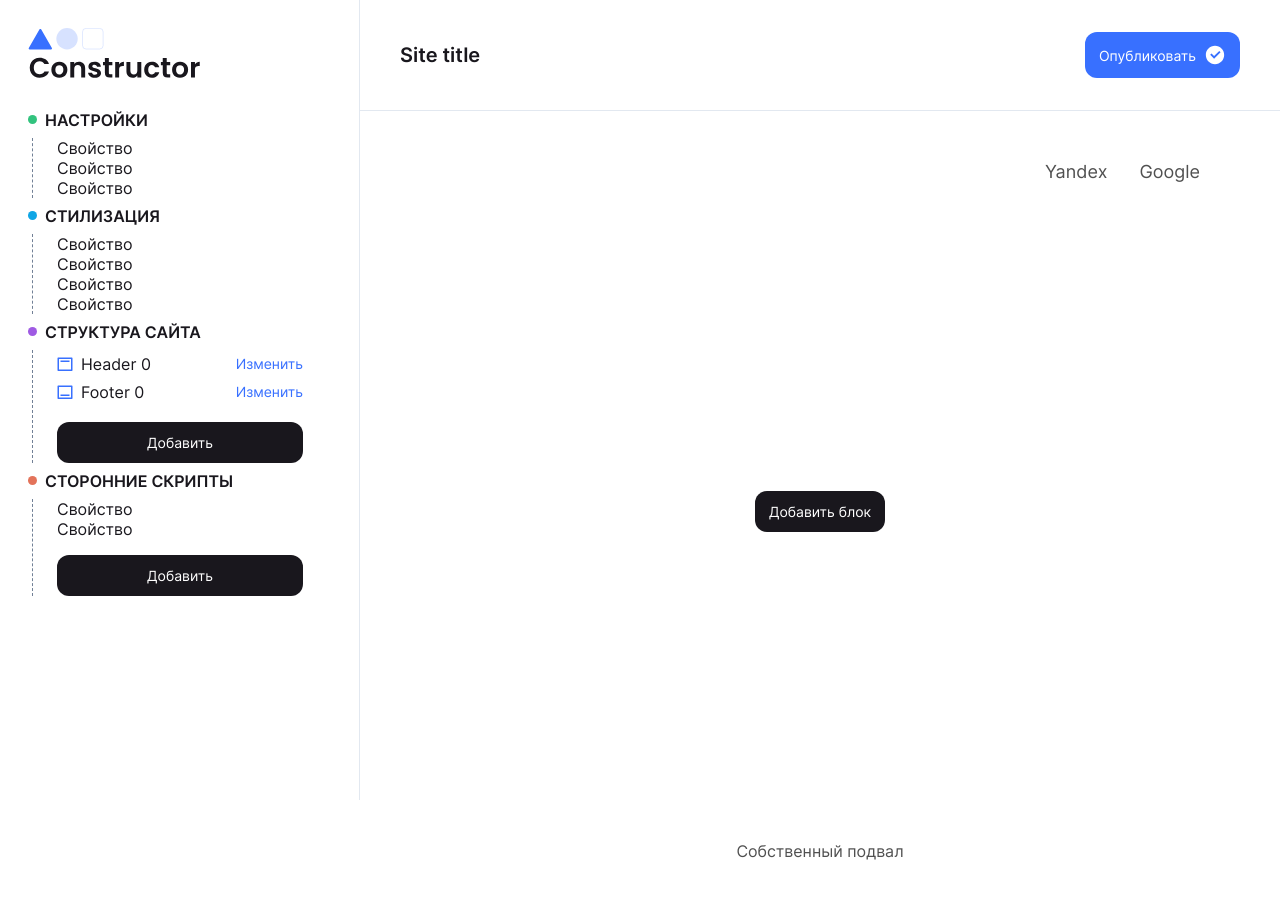
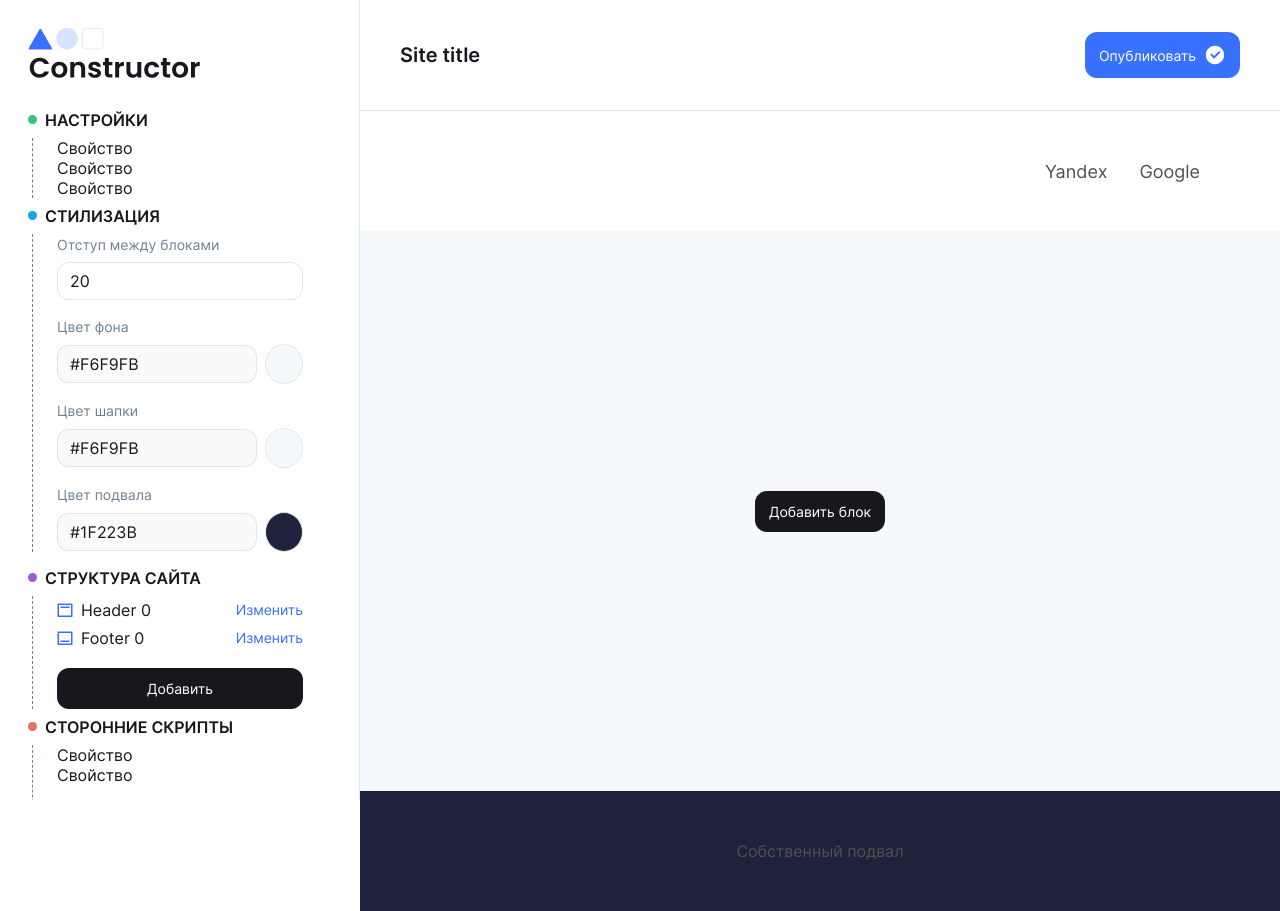
Before and after one commit to RTUITLab/Agora-Hack-2022-RealityX-Frontend, a Vue app: page /projects/1 in a window 1280 px wide. Built offline with nearby package versions, Linux system fonts and the light colour scheme; sample sign-in values are in the browser's storage.

Commit message:
Added styling from sidebar

```diff
--- a/src/components/Editor/Sidebar.vue
+++ b/src/components/Editor/Sidebar.vue
@@ -14,10 +14,30 @@
       <label for="styling"><span class="dot blue"></span>Стилизация</label>
       <input type="checkbox" id="styling">
       <ul>
-        <li>Свойство</li>
-        <li>Свойство</li>
-        <li>Свойство</li>
-        <li>Свойство</li>
+        <li class="input">
+          <label>Отступ между блоками
+            <br>
+            <input type="text" v-model="data.style.blockGap" @change="(e) => saveSettings('bkg', e)">
+          </label>
+        </li>
+        <li class="input">
+          <label>Цвет фона
+            <br>
+            <color-picker :value="data.style.backgroundColor" :small="true" @input="(e) => saveSettings('bgc', e)"></color-picker>
+          </label>
+        </li>
+        <li class="input">
+          <label>Цвет шапки
+            <br>
+            <color-picker :value="data.style.headerColor" :small="true" @input="(e) => saveSettings('hdc', e)"></color-picker>
+          </label>
+        </li>
+        <li class="input">
+          <label>Цвет подвала
+            <br>
+            <color-picker :value="data.style.footerColor" :small="true" @input="(e) => saveSettings('ftc', e)"></color-picker>
+          </label>
+        </li>
       </ul>
     </section>
     <section>
@@ -54,16 +74,43 @@
 import { Component, Prop, Vue } from 'vue-property-decorator'
 import StructureItem from '@/components/Editor/StructureItem.vue'
 import { IProject } from '@/store/types/Project'
+import ColorPicker from '@/components/Forms/ColorPicker.vue'
 
 @Component({
   name: 'sidebar',
-  components: { StructureItem }
+  components: { ColorPicker, StructureItem }
 })
 export default class Sidebar extends Vue {
   @Prop({
     required: true
   })
+  public inputData!: IProject
+
   public data!: IProject
+
+  created () {
+    this.data = this.inputData
+
+    this.$watch('inputData', (newData) => (this.data = newData))
+  }
+
+  saveSettings (field: string, e: any) {
+    switch (field) {
+      case 'bgc':
+        this.data.style.backgroundColor = e
+        break
+      case 'hdc':
+        this.data.style.headerColor = e
+        break
+      case 'ftc':
+        this.data.style.footerColor = e
+        break
+      case 'bkg':
+        this.data.style.blockGap = e.data
+        break
+    }
+    this.$root.$emit('update-settings', this.data)
+  }
 
   createBlock () {
     document.getElementById('create-block-btn')!.click()
@@ -121,7 +168,7 @@ aside {
     }
   }
 
-  label {
+  section > label {
     cursor: pointer;
     text-transform: uppercase;
     font-weight: 600;
@@ -142,6 +189,25 @@ aside {
       margin: 0;
       padding: 0 16px;
       box-sizing: border-box;
+
+      &.input {
+        margin-bottom: 16px;
+
+        label {
+          color: #718096;
+          font-size: 14px;
+
+          br {
+            content: " ";
+            display: block;
+            margin-bottom: 0;
+          }
+
+          input {
+            padding: 8px 12px;
+          }
+        }
+      }
     }
   }
 }
--- a/src/components/Forms/ColorPicker.vue
+++ b/src/components/Forms/ColorPicker.vue
@@ -1,7 +1,7 @@
 <template>
  <div class="color-picker">
-   <input type="text" disabled :value="color">
-   <label :for="id" :style="`background: ${color}`">
+   <input type="text" disabled :value="color" :style="`${small ? 'padding: 8px 12px; width: calc(100% - 38px)' : ''}`">
+   <label :for="id" :style="`background: ${color}; ${small ? 'height: 38px; width: 38px' : ''}`">
       &nbsp;
    </label>
    <input type="color" :id="id" hidden v-model="color" @input="$emit('input', color)">
@@ -17,6 +17,11 @@ export default class ColorPicker extends Vue {
   @Prop({})
   value!: string
 
+  @Prop({
+    default: false
+  })
+  small!: boolean
+
   color = '#000000'
   id = makeId(10)
 
@@ -31,6 +36,7 @@ export default class ColorPicker extends Vue {
   display: flex;
   flex-direction: row;
   align-items: center;
+  margin-top: 8px;
 
   input[type=text] {
     width: 112px;
--- a/src/components/Widgets/FooterWidget.vue
+++ b/src/components/Widgets/FooterWidget.vue
@@ -1,5 +1,5 @@
 <template>
-  <div :id="data.id + '_' + data.number" class="ws-footer" :style="`height: ${data.data.height}px; margin: ${data.data.marginTop}px 80px 0`">
+  <div :id="data.id + '_' + data.number" class="ws-footer" :style="`height: ${data.data.height}px; margin-top: ${data.data.marginTop}px; background: ${data.data.background}`">
     <div class="ws-footer_text" :style="`color: ${data.data.textColor}`">{{data.data.text}}</div>
   </div>
 </template>
@@ -26,6 +26,7 @@ export default class FooterWidget extends Vue {
 <style lang="scss" scoped>
 .ws-footer {
   display: flex;
+  padding: 0 80px;
 
   .ws-footer_text {
     margin: auto;
--- a/src/components/Widgets/HeaderWidget.vue
+++ b/src/components/Widgets/HeaderWidget.vue
@@ -1,5 +1,5 @@
 <template>
-  <div :id="data.id + '_' + data.number" class="ws-header" :style="`height: ${data.data.height}px; margin-bottom: ${data.data.marginBottom}px`">
+  <div :id="data.id + '_' + data.number" class="ws-header" :style="`height: ${data.data.height}px; margin-bottom: ${data.data.marginBottom}px; background: ${data.data.background}`">
     <div class="ws-header_logo-wrapper">
       <img v-if="data.data.logoUrl" :height="`${data.data.height - 40 * 2}px`" :src="data.data.logoUrl" alt="Site logo">
     </div>
--- a/src/store/types/FooterWidget.ts
+++ b/src/store/types/FooterWidget.ts
@@ -5,7 +5,8 @@ export interface IFooterWidget extends IWidget {
     height: number,
     marginTop: number,
     textColor: string,
-    text: string
+    text: string,
+    background: string
   }
 }
 
@@ -21,7 +22,8 @@ export function createDefaultFooter (): IFooterWidget {
       height: 120,
       marginTop: 0,
       text: 'Собственный подвал',
-      textColor: '#505050'
+      textColor: '#505050',
+      background: '#1F223B'
     },
     template: ''
   }
--- a/src/store/types/HeaderWidget.ts
+++ b/src/store/types/HeaderWidget.ts
@@ -11,7 +11,8 @@ export interface IHeaderWidget extends IWidget {
     marginBottom: number,
     logoUrl: string,
     linksColor: string,
-    links: Array<ILink>
+    links: Array<ILink>,
+    background: string
   }
 }
 
@@ -37,7 +38,8 @@ export function createDefaultHeader (): IHeaderWidget {
         }
       ],
       linksColor: '#505050',
-      logoUrl: ''
+      logoUrl: '',
+      background: '#FFFFFF'
     },
     template: ''
   }
--- a/src/store/types/Project.ts
+++ b/src/store/types/Project.ts
@@ -9,7 +9,7 @@ export interface IProjectSettings {
 }
 
 export interface IProjectStyle {
-  blockGap: number,
+  blockGap: string,
   backgroundColor: string,
   headerColor: string,
   footerColor: string,
@@ -30,7 +30,7 @@ export function createProject (title: string, description: string, id: string):
       description: description
     },
     style: {
-      blockGap: 20,
+      blockGap: '20',
       backgroundColor: '#F6F9FB',
       headerColor: '#F6F9FB',
       footerColor: '#1F223B'
--- a/src/views/EditorView.vue
+++ b/src/views/EditorView.vue
@@ -2,9 +2,12 @@
   <main>
     <div style="padding-left: 360px">
       <editor-header></editor-header>
-      <editor-workspace :input-data="project.widgets"></editor-workspace>
+      <editor-workspace
+        :input-data="project.widgets"
+        :style="`background: ${project.style.backgroundColor}; gap: ${project.style.blockGap}px`"
+      ></editor-workspace>
     </div>
-    <sidebar :data="project"></sidebar>
+    <sidebar :input-data="project"></sidebar>
   </main>
 </template>
 
@@ -37,14 +40,18 @@ export default class EditorView extends Vue {
     this.$root.$on('update', (e: IWidget) => {
       const index = this.project.widgets.findIndex(value => value.id === e.id)
       this.project.widgets.splice(index, 1, e)
-      this.project = JSON.parse(JSON.stringify(this.project))
-      this.$forceUpdate()
+      this.update()
+    })
+
+    this.$root.$on('update-settings', (e: IProject) => {
+      this.project.widgets[0].data.background = e.style.headerColor
+      this.project.widgets[this.project.widgets.length - 1].data.background = e.style.footerColor
+      this.update()
     })
 
     this.$root.$on('update-all', (e: Array<IWidget>) => {
       this.project.widgets = e
-      this.project = JSON.parse(JSON.stringify(this.project))
-      this.$forceUpdate()
+      this.update()
     })
 
     this.$root.$on('add', (e: WidgetTypes) => {
@@ -66,9 +73,13 @@ export default class EditorView extends Vue {
           break
       }
 
-      this.project = JSON.parse(JSON.stringify(this.project))
-      this.$forceUpdate()
+      this.update()
     })
+  }
+
+  update () {
+    this.project = JSON.parse(JSON.stringify(this.project))
+    this.$forceUpdate()
   }
 }
 </script>
```
